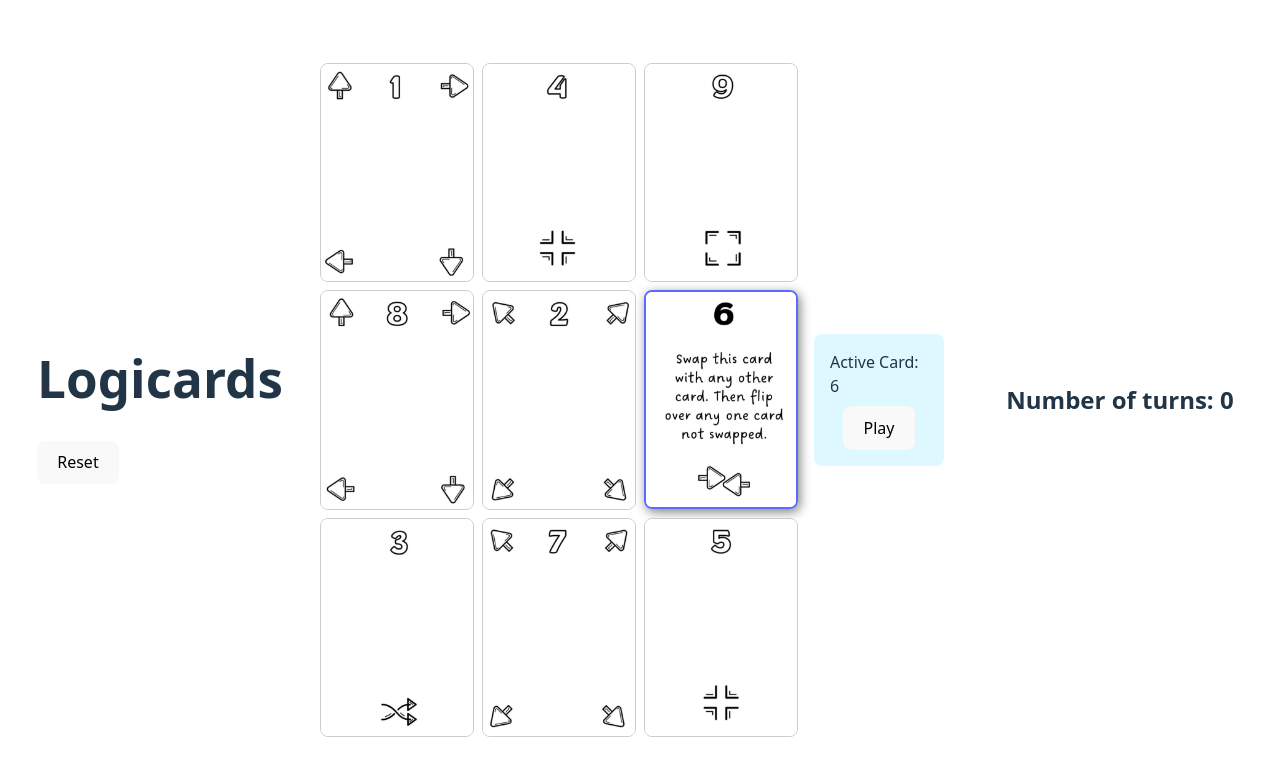
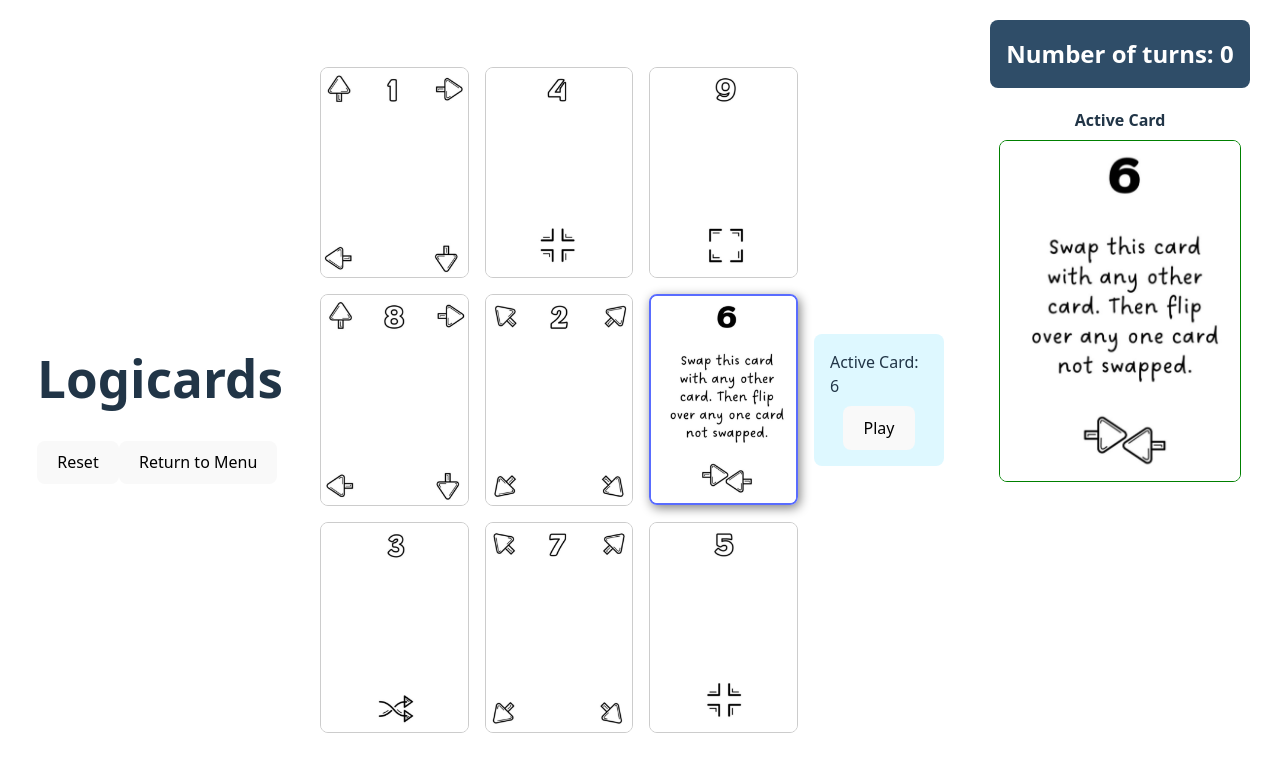
Before and after one commit to PrithviK21/Logicards, a React (Vite) app: page / in a window 1280 px wide. Both pictures are taken after a click on the button "Play". Shown: the top 776 px of the page. Built offline with nearby package versions, Linux system fonts and the light colour scheme.

Commit message:
Added rules Updated UI to show active card in info Made turn count more visible

```diff
--- a/src/App.css
+++ b/src/App.css
@@ -10,7 +10,9 @@
   -webkit-font-smoothing: antialiased;
   -moz-osx-font-smoothing: grayscale;
 }
-
+#root {
+  width: 100%;
+}
 a {
   font-weight: 500;
   color: #646cff;
@@ -60,6 +62,7 @@ button:focus-visible {
   align-items: center;
   justify-content: center;
   flex-direction: column;
+  gap: 1rem;
 }
 
 .game {
@@ -78,7 +81,7 @@ button:focus-visible {
   /* grid-template-columns: repeat(3, 1fr); */
   grid-template-columns: repeat(auto-fit, minmax(120px, 1fr));
   /* grid-template-rows: repeat(3, 30vh); */
-  gap: 0.5rem;
+  gap: 1rem;
 }
 
 .card {
@@ -105,8 +108,17 @@ button:focus-visible {
   box-shadow: 2px 3px 11px 0px grey;
 }
 
-.card.flipped {
-  font-size: 3rem;
+.card.read-only {
+  height: min-content;
+  cursor: default;
+  aspect-ratio: inherit;
+  border: none;
+}
+.card.read-only img {
+  width: 75%;
+  height: auto;
+  border: 1px solid green;
+  border-radius: 8px;
 }
 
 .card.can-select {
@@ -175,10 +187,47 @@ button:focus-visible {
   display: flex;
   flex-direction: column;
   height: 100%;
-  justify-content: space-around;
+  align-items: center;
 }
+.info > h2 {
+  padding: 1rem;
+  border-radius: 8px;
+  background-color: #2f4d68;
+  color: white;
+}
+
 .info h3 {
   padding: 1rem;
   border-radius: 8px;
   background-color: #fbf6f6;
 }
+.active-card-info {
+  display: flex;
+  flex-direction: column;
+  align-items: center;
+  justify-content: center;
+}
+
+.active-card-info > span {
+  font-weight: bold;
+  margin-bottom: 0.5rem;
+}
+
+.rules {
+  display: flex;
+  flex-direction: row;
+  align-items: center;
+  justify-content: center;
+  width: 100%;
+}
+
+.rules img {
+  object-fit: cover;
+  width: 100%;
+}
+
+.rules-header {
+  position: fixed;
+  background-color: rgb(169, 179, 255);
+  margin: 1rem;
+}
--- a/src/App.tsx
+++ b/src/App.tsx
@@ -5,9 +5,11 @@ import Menu from "./components/Menu/Menu";
 import Win from "./components/WinLoss/Win";
 import Loss from "./components/WinLoss/Loss";
 import { ScoreContext } from "./components/context/ScoreContext";
+import Rules from "./components/Rules/Rules";
 
 const GAME_STATES = {
   MENU: "menu",
+  RULES: "rules",
   GAME: "game",
   WIN: "win",
   LOSS: "loss",
@@ -43,15 +45,24 @@ function App() {
   };
 
   if (gameState === GAME_STATES.MENU) {
-    return <Menu onPlay={() => setGameState(GAME_STATES.GAME)} />;
+    return (
+      <Menu
+        onPlay={() => setGameState(GAME_STATES.GAME)}
+        onRules={() => setGameState(GAME_STATES.RULES)}
+      />
+    );
   }
   if (gameState === GAME_STATES.GAME) {
     return (
       <Game
         onWin={() => setGameState(GAME_STATES.WIN)}
         onLoss={() => setGameState(GAME_STATES.LOSS)}
+        returnToMenu={() => setGameState(GAME_STATES.MENU)}
       />
     );
+  }
+  if (gameState === GAME_STATES.RULES) {
+    return <Rules returnToMenu={returnToMenu} />;
   }
   if (gameState === GAME_STATES.WIN) {
     return <Win returnToMenu={returnToMenu} />;
--- /dev/null
+++ b/src/components/Game/Card/ReadOnlyCard.tsx
@@ -0,0 +1,13 @@
+import { cardImages } from "../../../utils/images";
+
+function ReadOnlyCard({ value }: { value: number }) {
+  const imgMap = cardImages[value - 1];
+  const imgPath = imgMap.front;
+  return (
+    <div className="card flipped read-only">
+      <img src={imgPath} alt={`Card with ${value} on it`} />
+    </div>
+  );
+}
+
+export default ReadOnlyCard;
--- a/src/components/Game/Game.tsx
+++ b/src/components/Game/Game.tsx
@@ -4,6 +4,7 @@ import type { GameProps, GameState, ICard } from "../../types";
 import { generateInitialBoard } from "./Game.utils";
 import { cardEffects } from "./cardEffects";
 import { ScoreContext } from "../context/ScoreContext";
+import ReadOnlyCard from "./Card/ReadOnlyCard";
 
 /**
  * CARD FUNCTIONS:
@@ -18,7 +19,7 @@ import { ScoreContext } from "../context/ScoreContext";
  * 9. Flip any one corner card
  */
 
-function Game({ onWin, onLoss }: GameProps) {
+function Game({ onWin, onLoss, returnToMenu }: GameProps) {
   const scoreContext = useContext(ScoreContext);
 
   // Add null check for type safety
@@ -113,6 +114,14 @@ function Game({ onWin, onLoss }: GameProps) {
       <div className="">
         <h1>Logicards</h1>
         <button onClick={resetGame}>Reset</button>
+        <button
+          onClick={() => {
+            resetGame();
+            returnToMenu();
+          }}
+        >
+          Return to Menu
+        </button>
       </div>
       <div className="play-area">
         <div className="card-container">
@@ -135,13 +144,8 @@ function Game({ onWin, onLoss }: GameProps) {
         </div>
         <div className="button-container">
           <span>Active Card: {gameState.activeCard}</span>
-          <button
-            onClick={executeActiveCard}
-            disabled={gameState.gamePhase === "selecting"}
-          >
-            Play
-          </button>
-          {gameState.gamePhase === "selecting" && (
+
+          {gameState.gamePhase === "selecting" ? (
             <>
               <button
                 onClick={submitSelectedCards}
@@ -150,19 +154,24 @@ function Game({ onWin, onLoss }: GameProps) {
                   gameState.pendingEffect?.maxSelectionCount
                 }
               >
-                {gameState.pendingEffect?.step === "swap"
-                  ? "Swap"
-                  : gameState.pendingEffect?.step === "flip"
-                  ? "Flip"
-                  : "Select"}
+                {gameState.pendingEffect?.step === "swap" ? "Swap" : "Flip"}
               </button>
             </>
+          ) : (
+            <button className="play-btn" onClick={executeActiveCard}>
+              Play
+            </button>
           )}
         </div>
       </div>
-      {/* <Card  /> */}
       <div className="info">
         <h2>Number of turns: {numberOfTurns}</h2>
+        {gameState.activeCard >= 0 && (
+          <div className="active-card-info">
+            <span>Active Card</span>
+            <ReadOnlyCard value={gameState.activeCard} />
+          </div>
+        )}
         {gameState.gamePhase === "selecting" && (
           <>
             <h3>
--- a/src/components/Menu/Menu.tsx
+++ b/src/components/Menu/Menu.tsx
@@ -1,8 +1,16 @@
-function Menu({ onPlay }: { onPlay: () => void }) {
+function Menu({
+  onPlay,
+  onRules,
+}: {
+  onPlay: () => void;
+  onRules: () => void;
+}) {
   return (
-    <div className='menu'>
+    <div className="menu">
       <h1>Logicards</h1>
       <button onClick={onPlay}>Play</button>
+      <button onClick={onRules}>How to Play</button>
+      {/* <button onClick={onPlay}>About</button> */}
     </div>
   );
 }
--- /dev/null
+++ b/src/components/Rules/Rules.tsx
@@ -0,0 +1,17 @@
+import pg1 from "../../assets/images/rules/pg1.png";
+import pg2 from "../../assets/images/rules/pg2.png";
+function Rules({ returnToMenu }: { returnToMenu: () => void }) {
+  return (
+    <>
+      <button className="rules-header" onClick={returnToMenu}>
+        Return To Menu
+      </button>
+      <div className="rules">
+        <img src={pg1} alt="Rules page 1" />
+        <img src={pg2} alt="Rules page 2" />
+      </div>
+    </>
+  );
+}
+
+export default Rules;
--- a/src/types.ts
+++ b/src/types.ts
@@ -30,6 +30,7 @@ interface GameStateUpdate {
 export type GameProps = {
   onWin: () => void;
   onLoss: () => void;
+  returnToMenu: () => void;
 };
 
 export type WinLossProps = {
--- a/vite.config.ts
+++ b/vite.config.ts
@@ -5,7 +5,7 @@ import react from "@vitejs/plugin-react";
 export default defineConfig({
   plugins: [react()],
   base: "/Logicards/",
-  build: {
-    assetsInlineLimit: Infinity, // inline ALL assets, no matter size
-  },
+  // build: {
+  //   assetsInlineLimit: Infinity, // inline ALL assets, no matter size
+  // },
 });
```
Also changed, not shown: src/assets/images/rules/pg1.png (added), src/assets/images/rules/pg2.png (added).
